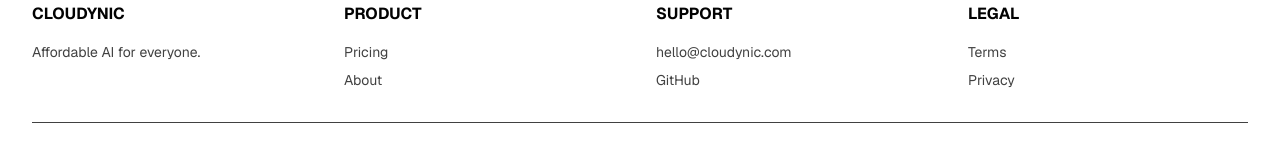
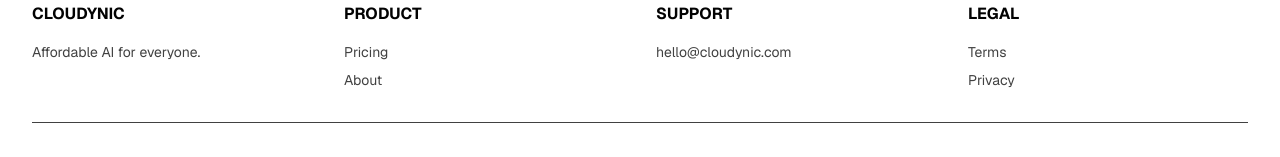
Before and after one commit to CLOUDYNIC-DEV/v0-supabase-neon-razorpay-2, a Next.js app: page / in a window 1280 px wide. Shown: the part 1076-1233 px from the top of the page. Built offline with nearby package versions, Linux system fonts and the light colour scheme; no server answers.

Commit message:
chore: remove GitHub link from footer\n\nCleaned up footer navigation by deleting GitHub link.

```diff
--- a/app/page.tsx
+++ b/app/page.tsx
@@ -244,11 +244,6 @@ export default function Page() {
                     hello@cloudynic.com
                   </a>
                 </li>
-                <li>
-                  <a href="https://github.com" target="_blank" rel="noopener noreferrer" className="hover:underline">
-                    GitHub
-                  </a>
-                </li>
               </ul>
             </div>
             <div>
```
